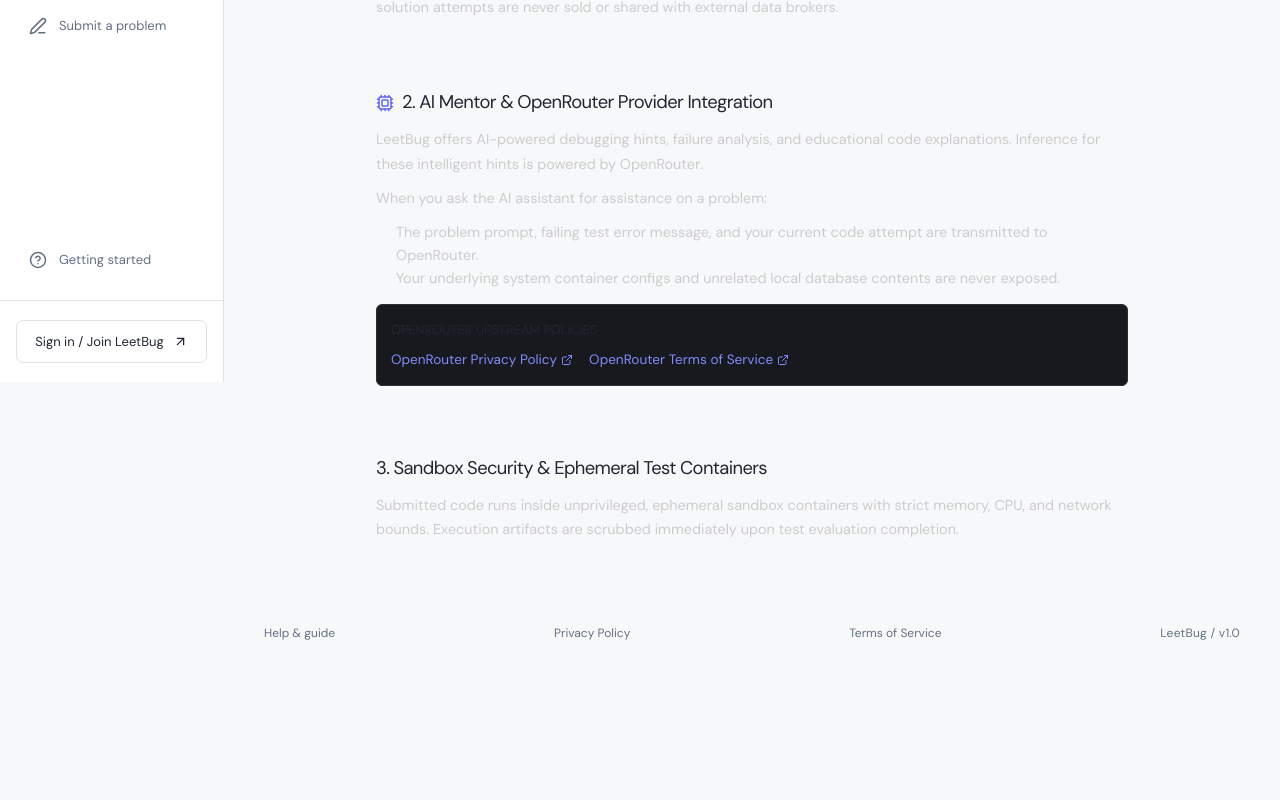
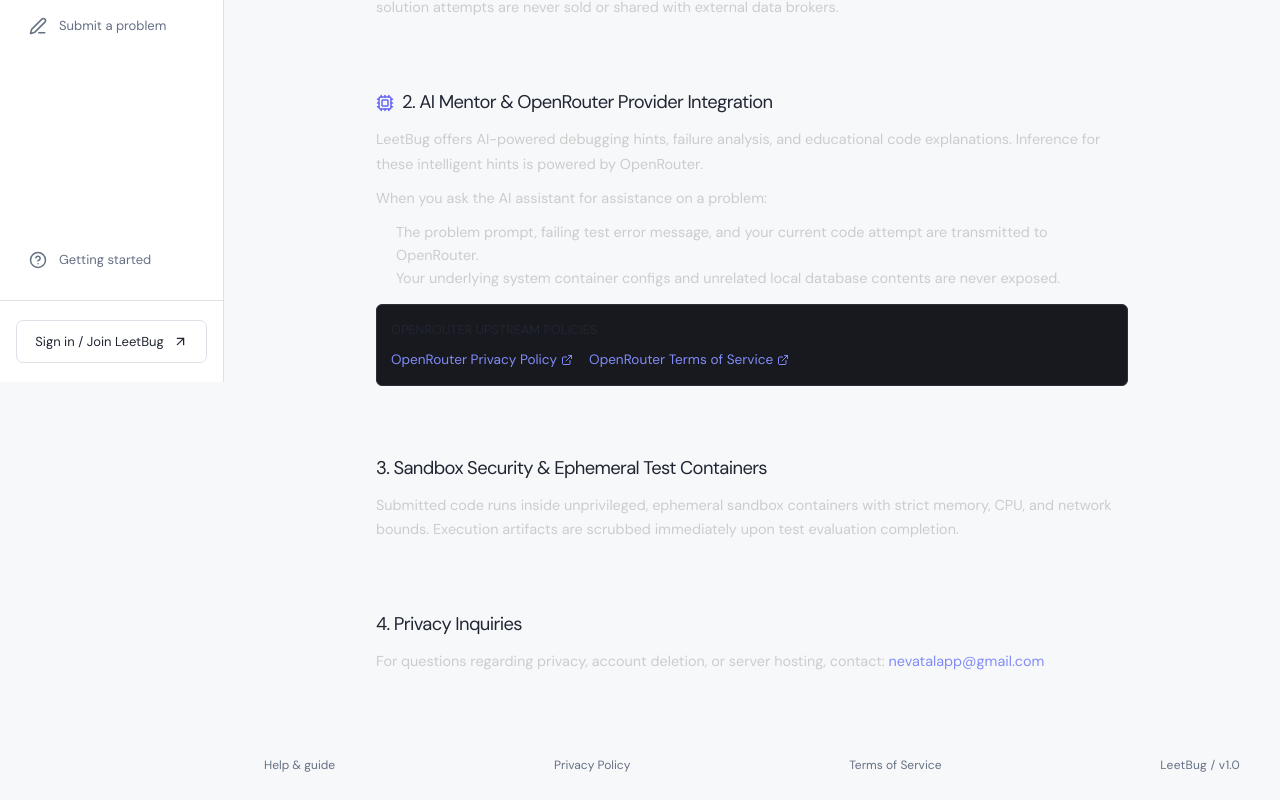
Before and after one commit to thirza258/leetbug, a React (Vite) app in the folder frontend/: page /privacy in a window 1280 px wide. Shown: the part 418-1218 px from the top of the page. Before the commit the page ends 1086 px from the top, so only its background shows below. Built offline with nearby package versions, Linux system fonts and the light colour scheme; no server answers.

Commit message:
docs: add contact email nevatalapp@gmail.com to legal page

```diff
--- a/frontend/src/pages/LegalPage.tsx
+++ b/frontend/src/pages/LegalPage.tsx
@@ -99,6 +99,18 @@ export default function LegalPage() {
               Execution artifacts are scrubbed immediately upon test evaluation completion.
             </p>
           </section>
+
+          <section className="card" style={{ padding: '24px' }}>
+            <h2 style={{ fontSize: '1.15rem', color: 'var(--text, #fff)', marginTop: 0, marginBottom: '10px' }}>
+              4. Privacy Inquiries
+            </h2>
+            <p style={{ margin: 0 }}>
+              For questions regarding privacy, account deletion, or server hosting, contact:{" "}
+              <a href="mailto:nevatalapp@gmail.com" style={{ color: 'var(--accent, #818cf8)', fontWeight: 600 }}>
+                nevatalapp@gmail.com
+              </a>
+            </p>
+          </section>
         </div>
       ) : (
         <div style={{ display: 'flex', flexDirection: 'column', gap: '20px', lineHeight: 1.6, fontSize: '0.9rem', color: 'var(--text-secondary, #ccc)' }}>
@@ -143,6 +155,18 @@ export default function LegalPage() {
               Maintainers are not liable for any issues arising from executing arbitrary code in local environments.
             </p>
           </section>
+
+          <section className="card" style={{ padding: '24px' }}>
+            <h2 style={{ fontSize: '1.15rem', color: 'var(--text, #fff)', marginTop: 0, marginBottom: '10px' }}>
+              5. Terms Contact
+            </h2>
+            <p style={{ margin: 0 }}>
+              For legal inquiries regarding terms and acceptable use, contact:{" "}
+              <a href="mailto:nevatalapp@gmail.com" style={{ color: 'var(--accent, #818cf8)', fontWeight: 600 }}>
+                nevatalapp@gmail.com
+              </a>
+            </p>
+          </section>
         </div>
       )}
     </div>
```
